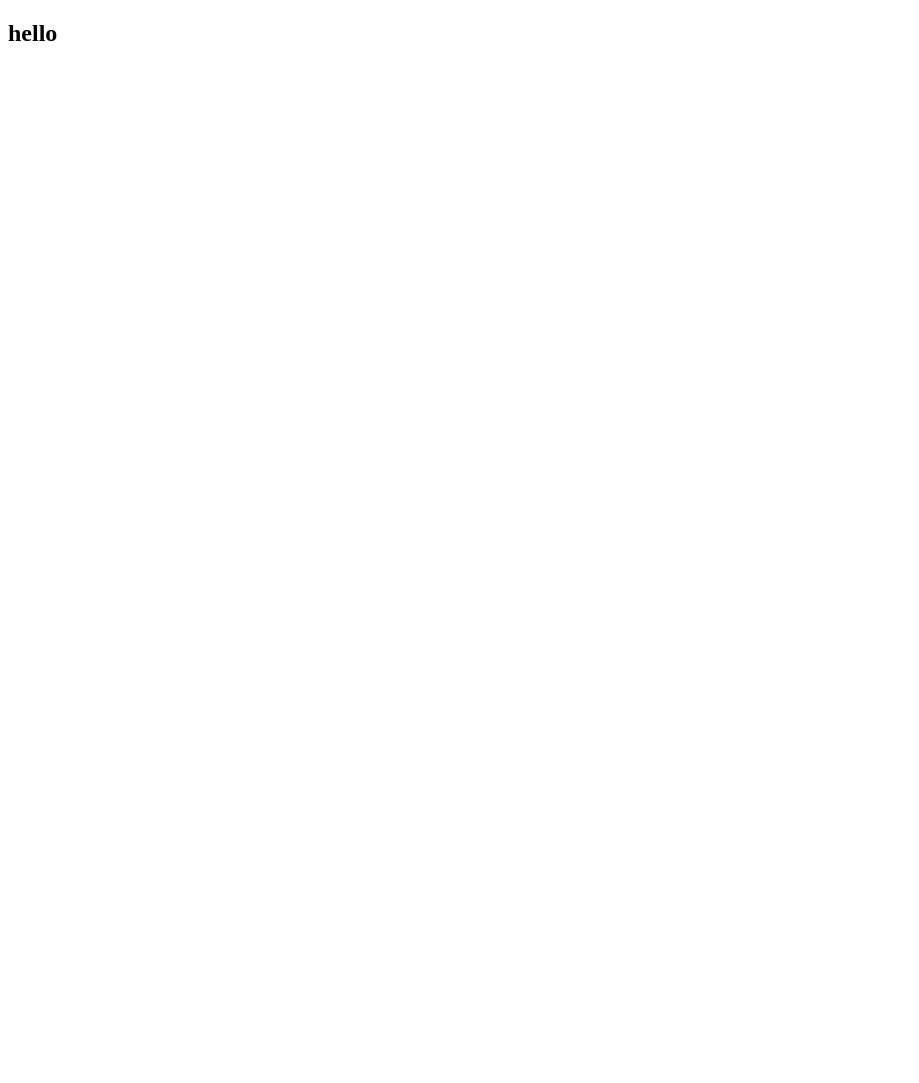
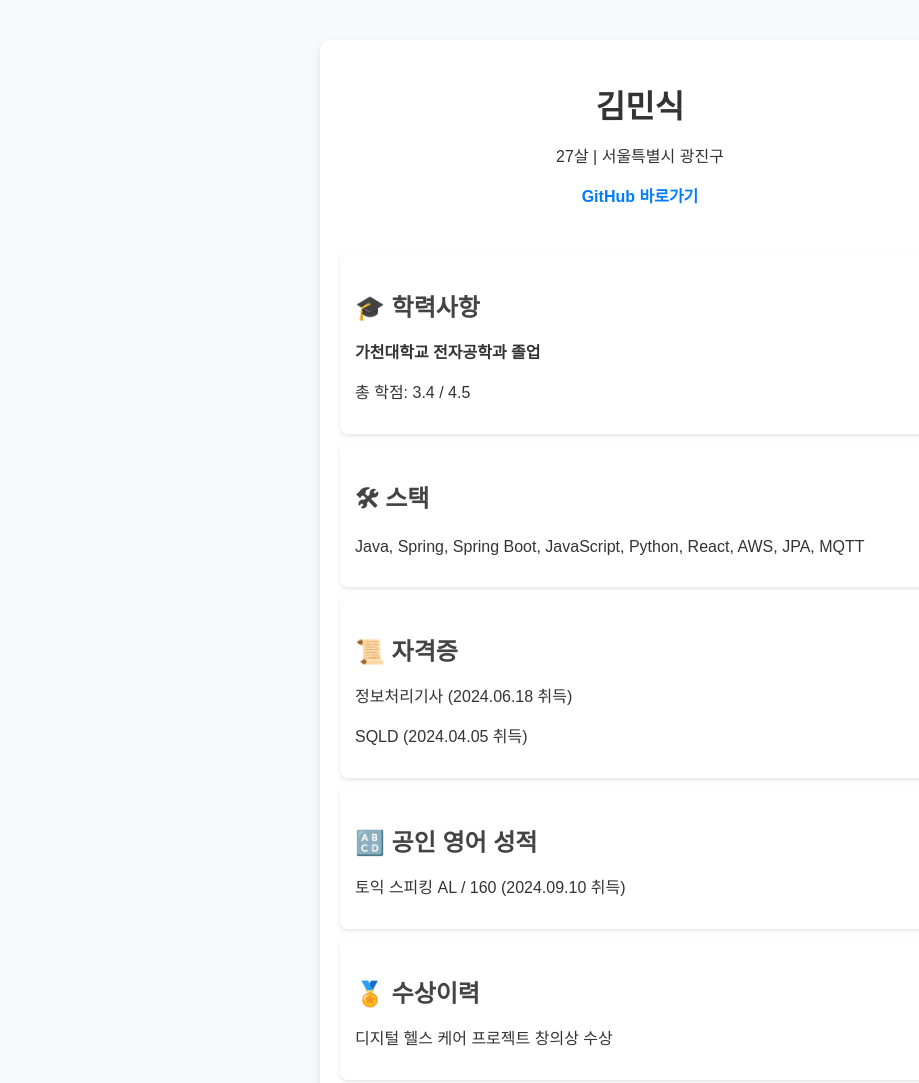
Before and after one commit to keymanzer/fourmen, a plain HTML site: page intro/minsik.html in a window 1280 px wide. Shown: the top 1083 px of the page, without its empty margins (0-919 px from the left). Before the commit the page ends 800 px from the top, so only its background shows below. Drawn offline with Linux system fonts and the light colour scheme.

Commit message:
add: 김민식 개인 페이지

```diff
--- a/intro/minsik.html
+++ b/intro/minsik.html
@@ -1,11 +1,148 @@
 <!DOCTYPE html>
-<html lang="en">
+<html lang="ko">
   <head>
     <meta charset="UTF-8" />
     <meta name="viewport" content="width=device-width, initial-scale=1.0" />
-    <title>Document</title>
+    <title>김민식 - 개인 소개</title>
+    <link rel="stylesheet" href="style.css" />
+    <style>
+      body {
+        font-family: "Arial", sans-serif;
+        background-color: #f8f9fa;
+        color: #333;
+        margin: 0;
+        padding: 0;
+      }
+
+      .container {
+        max-width: 600px;
+        margin: 40px auto;
+        background: white;
+        padding: 20px;
+        border-radius: 10px;
+        box-shadow: 0 4px 8px rgba(0, 0, 0, 0.1);
+      }
+
+      header {
+        text-align: center;
+        padding-bottom: 20px;
+      }
+
+      header h1 {
+        margin-bottom: 5px;
+      }
+
+      header img {
+        width: 150px;
+        height: 150px;
+        border-radius: 50%;
+        margin: 10px 0;
+      }
+
+      header a {
+        color: #007bff;
+        text-decoration: none;
+        font-weight: bold;
+      }
+
+      .card {
+        background: #ffffff;
+        padding: 15px;
+        margin: 10px 0;
+        border-radius: 8px;
+        box-shadow: 0 2px 4px rgba(0, 0, 0, 0.1);
+      }
+
+      h2 {
+        color: #444;
+        margin-bottom: 10px;
+      }
+
+      ul {
+        padding-left: 20px;
+      }
+
+      a {
+        color: #007bff;
+        text-decoration: none;
+      }
+
+      a:hover {
+        text-decoration: underline;
+      }
+    </style>
   </head>
   <body>
-    <h2>hello</h2>
+    <div class="container">
+      <header>
+        <h1>김민식</h1>
+        <p>27살 | 서울특별시 광진구</p>
+        <p>
+          <a href="https://github.com/minsik99" target="_blank"
+            >GitHub 바로가기</a
+          >
+        </p>
+      </header>
+
+      <section class="card">
+        <h2>🎓 학력사항</h2>
+        <p><b>가천대학교 전자공학과 졸업</b></p>
+        <p>총 학점: 3.4 / 4.5</p>
+      </section>
+
+      <section class="card">
+        <h2>🛠 스택</h2>
+        <p>
+          Java, Spring, Spring Boot, JavaScript, Python, React, AWS, JPA, MQTT
+        </p>
+      </section>
+
+      <section class="card">
+        <h2>📜 자격증</h2>
+        <p>정보처리기사 (2024.06.18 취득)</p>
+        <p>SQLD (2024.04.05 취득)</p>
+      </section>
+
+      <section class="card">
+        <h2>🔠 공인 영어 성적</h2>
+        <p>토익 스피킹 AL / 160 (2024.09.10 취득)</p>
+      </section>
+
+      <section class="card">
+        <h2>🏅 수상이력</h2>
+        <p>디지털 헬스 케어 프로젝트 창의상 수상</p>
+      </section>
+
+      <section class="card">
+        <h2>📌 목표</h2>
+        <ul>
+          <li>신입의 역할을 충분히 해내는 개발자로 성장</li>
+          <li>프로젝트 팀원들과 협력</li>
+          <li>CS 공부</li>
+          <li>알고리즘 1일 1문제</li>
+        </ul>
+      </section>
+
+      <section class="card">
+        <h2>📂 프로젝트</h2>
+        <h3>1️⃣ NAIN</h3>
+        <p>사용자 맞춤 모의 면접 환경 및 커뮤니티 기능 제공</p>
+        <p>
+          <b>GitHub:</b>
+          <a href="https://github.com/NainProject" target="_blank"
+            >NainProject</a
+          >
+        </p>
+
+        <h3>2️⃣ GetDrive</h3>
+        <p>드라이브 기반 안정적인 파일 관리 시스템 및 협업 기능 제공</p>
+        <p>
+          <b>GitHub:</b>
+          <a href="https://github.com/minsik99/getdrive1.0" target="_blank"
+            >GetDrive</a
+          >
+        </p>
+      </section>
+    </div>
   </body>
 </html>
```
